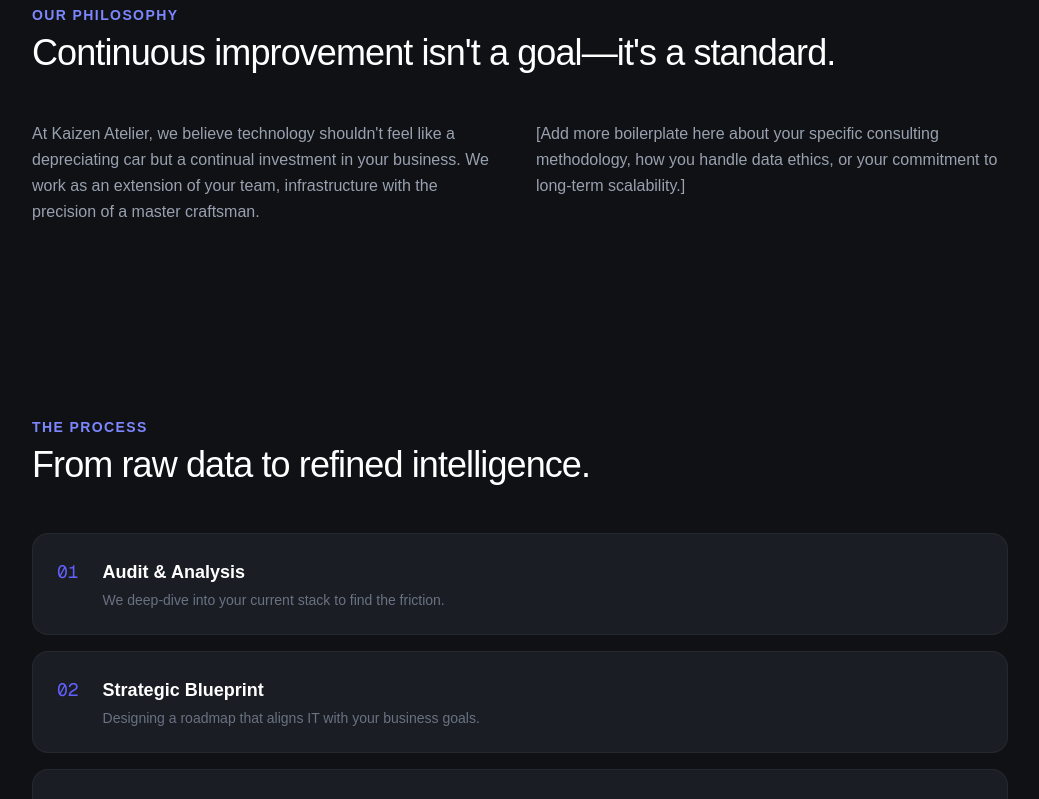
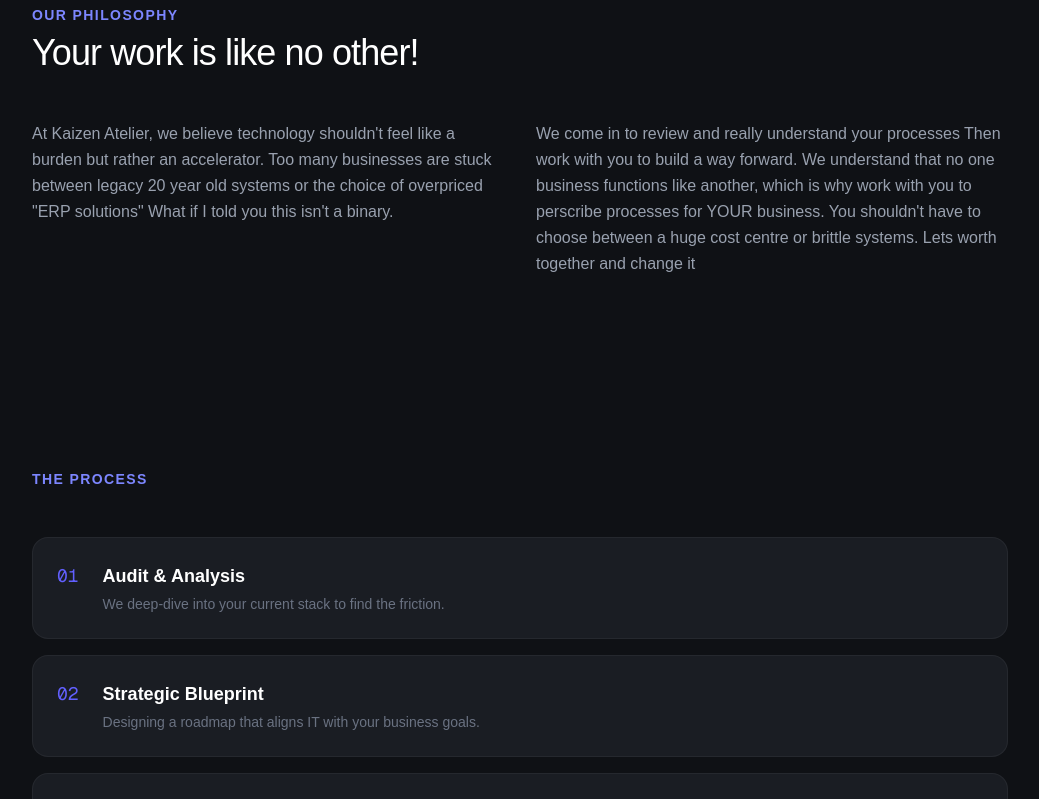
Before and after one commit to Connor-Ryan-1998/kaizen-atelier, a Next.js app: page / in a window 1280 px wide. Shown: the part 720-1519 px from the top of the page, without its empty margins (120-1159 px from the left). Built offline with nearby package versions, Linux system fonts and the light colour scheme.

Commit message:
section updates

```diff
--- a/components/ScrollSection.tsx
+++ b/components/ScrollSection.tsx
@@ -21,22 +21,42 @@ export const ContentSections = () => {
   return (
     <>
       {/* Section 1: Approachability/Mission */}
-      <SectionWrapper title="Our Philosophy" subtitle="Continuous improvement isn't a goal—it's a standard.">
+      <SectionWrapper title="Our Philosophy" subtitle="Your work is like no other!">
         <div className="grid md:grid-cols-2 gap-8 text-gray-400 leading-relaxed">
           <p>
-            At Kaizen Atelier, we believe technology shouldn't feel like a depreciating car but a continual investment in your business.
-            We work as an extension of your team,
-            infrastructure with the precision of a master craftsman.
+            At Kaizen Atelier, we believe technology shouldn't feel like a burden but rather an accelerator.
+            Too many businesses are stuck between legacy 20 year old systems or the choice of overpriced "ERP solutions"
+            What if I told you this isn't a binary.
           </p>
           <p>
-            [Add more boilerplate here about your specific consulting methodology,
-            how you handle data ethics, or your commitment to long-term scalability.]
+            We come in to review and really understand your processes
+            Then work with you to build a way forward.
+            We understand that no one business functions like another, which is why work with you to perscribe processes for YOUR business.
+            You shouldn't have to choose between a huge cost centre or brittle systems. Lets worth together and change it
           </p>
         </div>
       </SectionWrapper>
 
       {/* Section 2: Interactive Process Steps */}
-      <SectionWrapper title="The Process" subtitle="From raw data to refined intelligence.">
+      <SectionWrapper title="The Process" subtitle="">
+        <div className="space-y-4">
+          {[
+            { step: "01", name: "Audit & Analysis", text: "We deep-dive into your current stack to find the friction." },
+            { step: "02", name: "Strategic Blueprint", text: "Designing a roadmap that aligns IT with your business goals." },
+            { step: "03", name: "Iterative Deployment", text: "Seamless integration with zero downtime and total clarity." }
+          ].map((item, idx) => (
+            <div key={idx} className="group p-6 rounded-2xl bg-[#1A1D23] border border-white/5 hover:border-indigo-500/30 transition-all flex gap-6 items-start">
+              <span className="text-indigo-500 font-mono text-lg">{item.step}</span>
+              <div>
+                <h4 className="text-white font-semibold text-lg">{item.name}</h4>
+                <p className="text-gray-500 text-sm mt-1">{item.text}</p>
+              </div>
+            </div>
+          ))}
+        </div>
+      </SectionWrapper>
+      {/* Section 3: Services*/}
+      <SectionWrapper title="Services" subtitle="Our key areas">
         <div className="space-y-4">
           {[
             { step: "01", name: "Audit & Analysis", text: "We deep-dive into your current stack to find the friction." },
```
